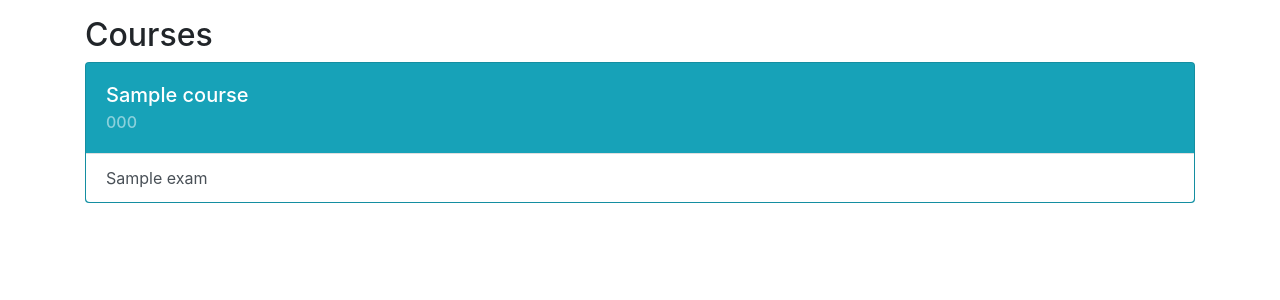
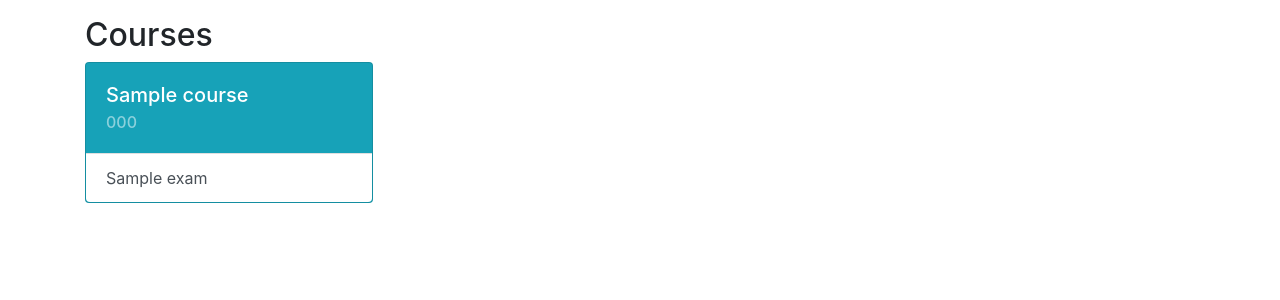
Before and after one commit to gengkev/213-exam-registration, a Django app: template registration/templates/registration/index.html in a window 1280 px wide. Shown: the part 56-356 px from the top of the page. Run offline with Django 3.2, Linux system fonts and the light colour scheme; the template is opened without the code that fills it: values that come from a table or form of the project are taken from there, others are empty; tables that the repository leaves empty hold one stand-in row (values such as "Sample post"); some libraries are stand-ins or nearby versions.

Commit message:
Change card style on homepage

```diff
--- a/registration/static/styles.css
+++ b/registration/static/styles.css
@@ -1,5 +1,11 @@
 main {
   padding-top: 1rem;
+}
+.course-card {
+  width: 18rem;
+  margin-right: 2rem;
+  margin-bottom: 1rem;
+  float: left;
 }
 .course-card .card-body {
   display: block;
--- a/registration/templates/registration/index.html
+++ b/registration/templates/registration/index.html
@@ -5,7 +5,7 @@
 <h2>Courses</h2>
 
 {# Loop through each course this user is in #}
-<div class="card-deck">
+<div>
 
   {% for course_user in course_user_list %}
   {% with course_user.course as course %}
```
